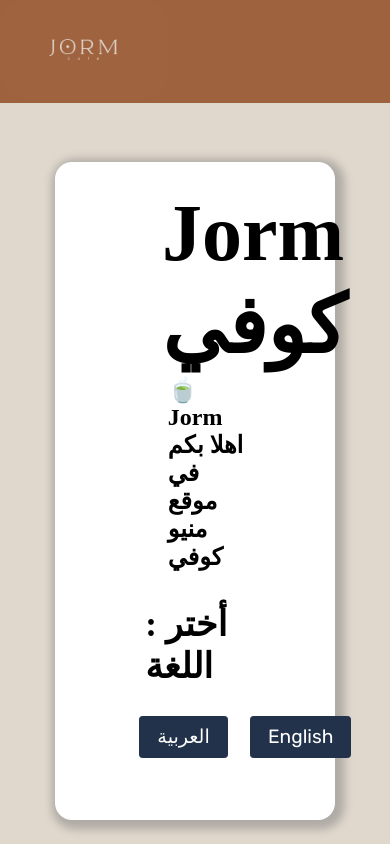
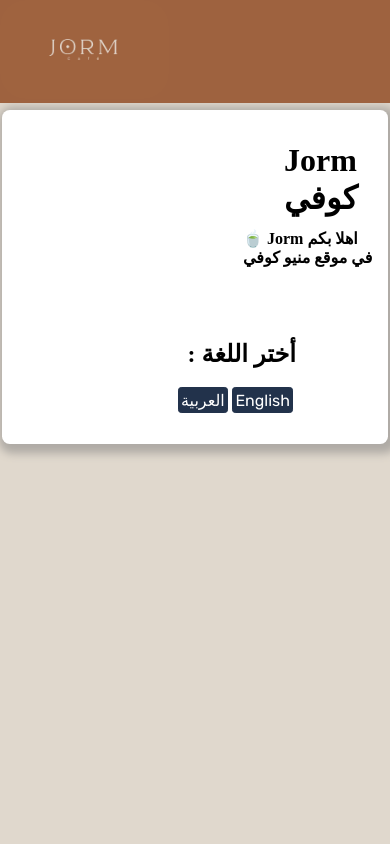
Before and after one commit to SekoStudio/JormMenu, a plain HTML site: page index.html in a window 390 px wide. Drawn offline with Linux system fonts and the light colour scheme.

Commit message:
Add files via upload

```diff
--- a/index.html
+++ b/index.html
@@ -34,9 +34,9 @@
 
     <div class="food-menu hidden">
         <h1 data-ar=":أختر الصنف المطلوب" data-en="Choose the category:">Catagory</h1>
-        <a href="index2.html"><span data-ar="المشروبات الساخنة" data-en="Hot Drinks">HotDrinks</span></a>
-        <a href="index3.html"><span data-ar="المشروبات الباردة" data-en="Cold Drinks">ColdDrinks</span> </a>
-        <a href="index4.html"><span data-ar="الحلويات" data-en="Sweets">Sweets</span></a>
+        <a target="_self" href="index2.html"><span data-ar="المشروبات الساخنة" data-en="Hot Drinks">HotDrinks</span></a>
+        <a target="_self" href="index3.html"><span data-ar="المشروبات الباردة" data-en="Cold Drinks">ColdDrinks</span> </a>
+        <a target="_self" href="index4.html"><span data-ar="الحلويات" data-en="Sweets">Sweets</span></a>
     </div>
 </div>
 
--- a/style.css
+++ b/style.css
@@ -20,38 +20,37 @@
 
 .whole-container {
     margin: auto;
-    height: 70%;
-    max-width: 70%;
+    height: 90%;
+    max-width: 95%;
     display: flex;
-    border-radius: 2vh;
-    margin-top: 7vh;
-    padding: 1%;
+    border-radius: 2vw;
+    margin-top: 2%;
+    padding: 2%;
     align-items: center;
-    flex-direction: row;
+    flex-direction: row-reverse;
     background-color: #FFFF;
     box-shadow: .2em .2em .5em .4em #afaba5;
-    min-width: 1390;
 }
 
 .text-container {
     display: flex;
     flex-direction: column;
     justify-content: space-between;
-    width: 69%;
+    width: 65%;
 }
 
 .titles h1 {
     font-size: 5rem;
     margin: 0;
-    margin-left: 55%;
-    margin-top: 1%;
+    margin-left: 60%;
+    margin-top: 3%;
     font-family: "Rubik" serif;
 }
 
 .titles h3 {
     font-size: 1.5rem;
-    margin-left: 58%;
-    margin-top: 2%;
+    margin-left: 60%;
+    margin-top: 3%;
     font-family: "Rubik" serif;
 }
 
@@ -64,15 +63,15 @@
 
 .buttons {
     display: flex;
-    gap: 1.4rem;
-    padding-bottom: 20%;
+    gap: 1.2vw;
+    padding-bottom: 10%;
     margin-left: 43%;
 }
 
 .buttons .ArabicLanguage,
 .buttons .EnglishLanguage {
     font-family: "Rubik", serif;
-    padding: 1vh 2vh;
+    padding: 1% 2%;
     font-size: 1.2rem;
     color: #FFFF;
     background-color: #22324b;
@@ -126,21 +125,45 @@
 @media (max-width: 1075px) {
     .imagecontainer {
         opacity: 0;
+        position: absolute;
+    }
+    .titles h1 {
+        font-size: 3rem;
+    }
+    .titles h2 {
+        font-size: 2rem;
+    }
+    .titles h3 {
+        font-size: 1.2rem;
     }
 }
 
 @media (max-width: 768px) {
-    .imagecontainer {
-        z-index: initial;
-        opacity: 0;
+    .titles h1 {
+        font-size: 2rem;
+        margin-top: 10%;
+    }
+    .titles h2 {
+        font-size: 1.5rem;
+        margin-top: 30%;
+        margin-left: 20%;
+        padding: 0;
+    }
+    .titles h3 {
+        font-size: 1rem;
+        margin-left: 43%;
+        margin-top: 5%;
+    }
+
+    .buttons {
+        margin-left: 16%;
+    }
+    .buttons .ArabicLanguage,
+.buttons .EnglishLanguage {
+        font-size: 1rem;
+        padding: 1% 1%;
     }
 }
 
 @media (max-width: 480) {
-.imagecontainer {
-        opacity: 0;
-    }
-.titles h1 {
-        font-size: 2vh;
-    }
 }
```
